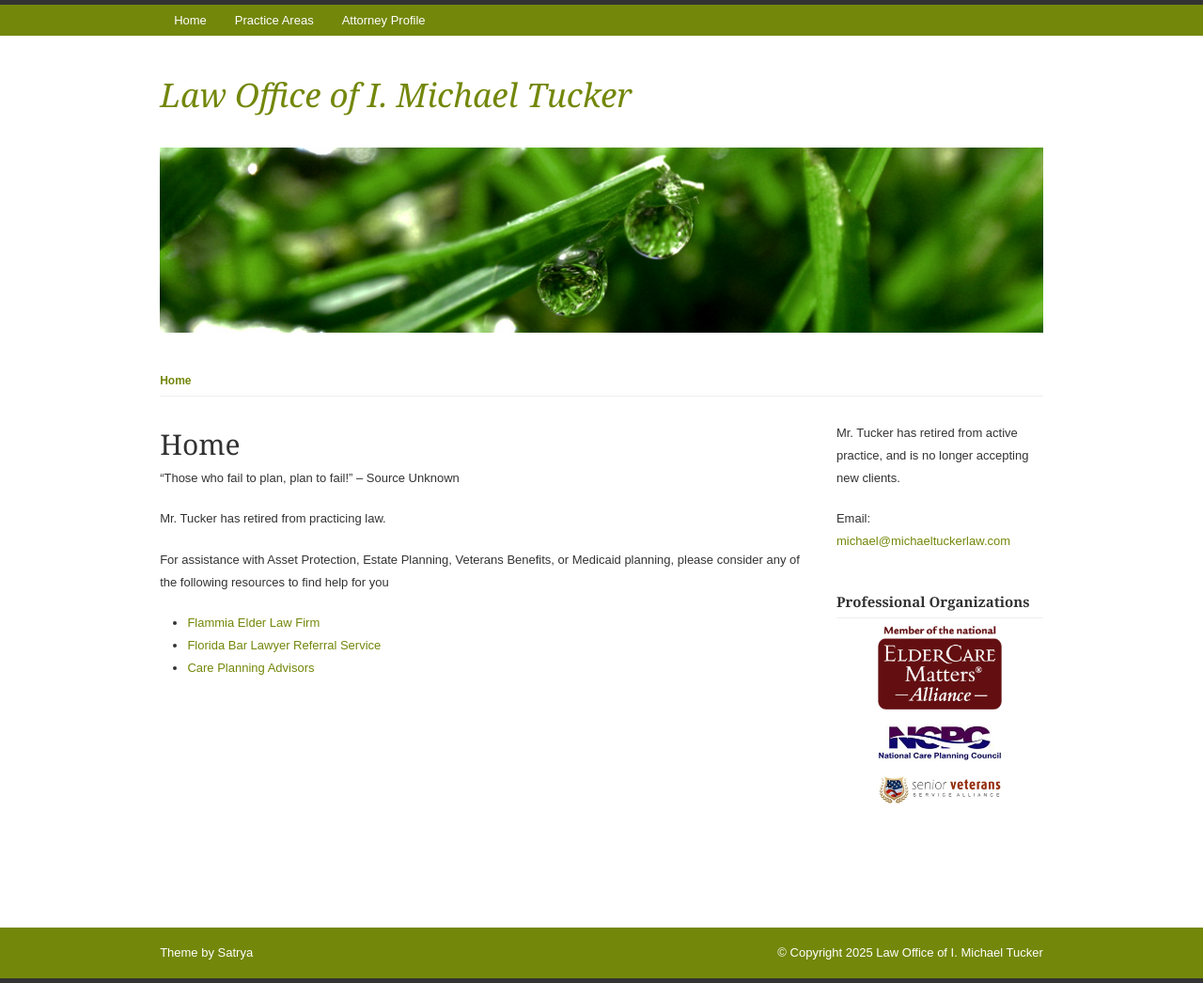
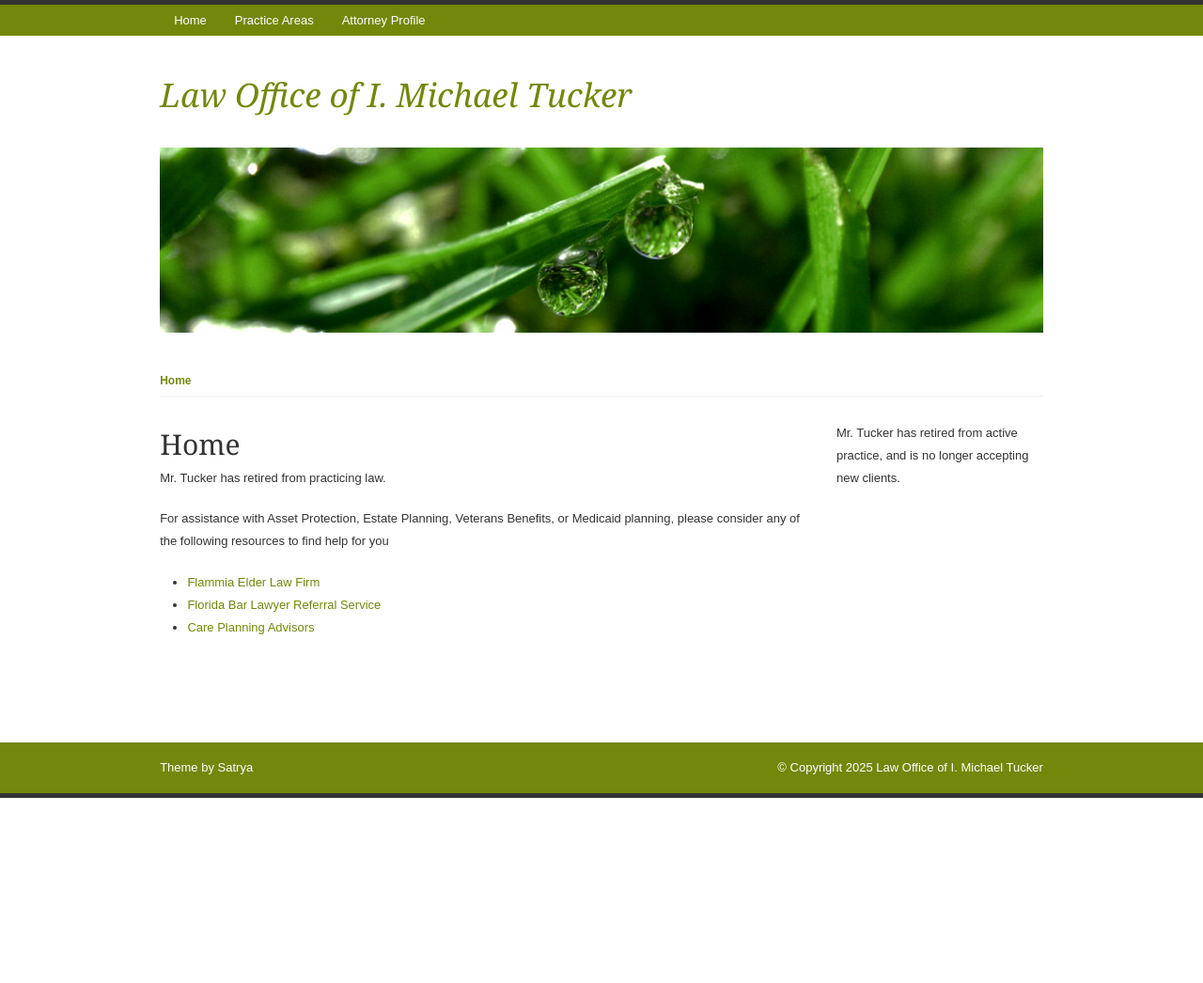
Before and after one commit to matthewtckr/michaeltuckerlaw, a Jekyll site: the page built from index.html, in a window 1280 px wide. Shown: the whole page at 94% size. Built offline with Jekyll 4.4.1, drawn with Linux system fonts in a browser that asks for light colours; nearby versions of some CDN libraries; Markdown is read by kramdown in place of the engine named in the settings; after the commit the page ends 900 px from its top, so only the background shows below that.

Commit message:
referral and library updates

```diff
--- a/_layouts/default.html
+++ b/_layouts/default.html
@@ -79,16 +79,7 @@
           <section id="text-3" class="widget widget_text">
             <div class="textwidget">
               <p>Mr. Tucker has retired from active practice, and is no longer accepting new clients.</p>
-              <p>Email: <a href="mailto:michael@michaeltuckerlaw.com">michael@michaeltuckerlaw.com</a></p>
             </div>
-          </section>
-          <section id="linkcat-2" class="widget widget_links">
-            <h5 class="widget-title">Professional Organizations</h5>
-            <ul class='xoxo blogroll'>
-			  <li><a href="http://www.eldercarematters.com/" rel="colleague" target="_blank"><img src="/res/img/eldercare.png" alt="Eldercare Matters Alliance" /></a></li>
-			  <li><a href="http://www.longtermcarelink.net/a7veteransbenefitsspecialist.htm#FL" rel="colleague" target="_blank"><img src="/res/img/ncpc.png" alt="National Care Planning Council" /></a></li>
-			  <li><a href="#" rel="colleague" target="_blank"><img src="/res/img/senior-vets.png" alt="Senior Veterans Service Alliance" /></a></li>
-            </ul>
           </section>
         </aside>
         <!-- end #sidebar -->
@@ -123,9 +114,9 @@
     <!--[if (gte IE 6)&(lte IE 8)]>
 		<script type="text/javascript" src="http://cdnjs.cloudflare.com/ajax/libs/selectivizr/1.0.2/selectivizr-min.js"></script>
     <![endif]-->
-    <script type="text/javascript" src="https://code.jquery.com/jquery-1.11.1.min.js" defer="defer"></script>
-    <script type="text/javascript" src="https://code.jquery.com/jquery-migrate-1.2.1.min.js" defer="defer"></script>
-    <script type="text/javascript" src="https://cdnjs.cloudflare.com/ajax/libs/modernizr/2.8.1/modernizr.min.js" defer="defer"></script>
+    <script type="text/javascript" src="https://cdnjs.cloudflare.com/ajax/libs/jquery/1.12.4/jquery.min.js" integrity="sha512-jGsMH83oKe9asCpkOVkBnUrDDTp8wl+adkB2D+//JtlxO4SrLoJdhbOysIFQJloQFD+C4Fl1rMsQZF76JjV0eQ==" crossorigin="anonymous" referrerpolicy="no-referrer" defer="defer"></script>
+    <script type="text/javascript" src="https://cdnjs.cloudflare.com/ajax/libs/jquery-migrate/1.4.1/jquery-migrate.min.js" integrity="sha512-t0ovA8ZOiDuaNN5DaQQpMn37SqIwp6avyoFQoW49hOmEYSRf8mTCY2jZkEVizDT+IZ9x+VHTZPpcaMA5t2d2zQ==" crossorigin="anonymous" referrerpolicy="no-referrer" defer="defer"></script>
+    <script type="text/javascript" src="https://cdnjs.cloudflare.com/ajax/libs/modernizr/2.8.3/modernizr.min.js" integrity="sha512-3n19xznO0ubPpSwYCRRBgHh63DrV+bdZfHK52b1esvId4GsfwStQNPJFjeQos2h3JwCmZl0/LgLxSKMAI55hgw==" crossorigin="anonymous" referrerpolicy="no-referrer" defer="defer"></script>
     <script type="text/javascript" src="/res/js/plugins.js" defer="defer"></script>
     <script type="text/javascript" src="/res/js/menu_ui.js" defer="defer"></script>
   </body>
--- a/index.html
+++ b/index.html
@@ -3,7 +3,6 @@
 title: "Law Office of I. Michael Tucker"
 entry_title: "Home"
 ---
-                <p>&#8220;Those who fail to plan, plan to fail!&#8221; &#8211; Source Unknown</p>
                 <p>Mr. Tucker has retired from practicing law.</p>
                 <p>For assistance with Asset Protection, Estate Planning, Veterans Benefits, or Medicaid planning, please consider any of the following resources to find help for you</p>
                 <ul>
```
